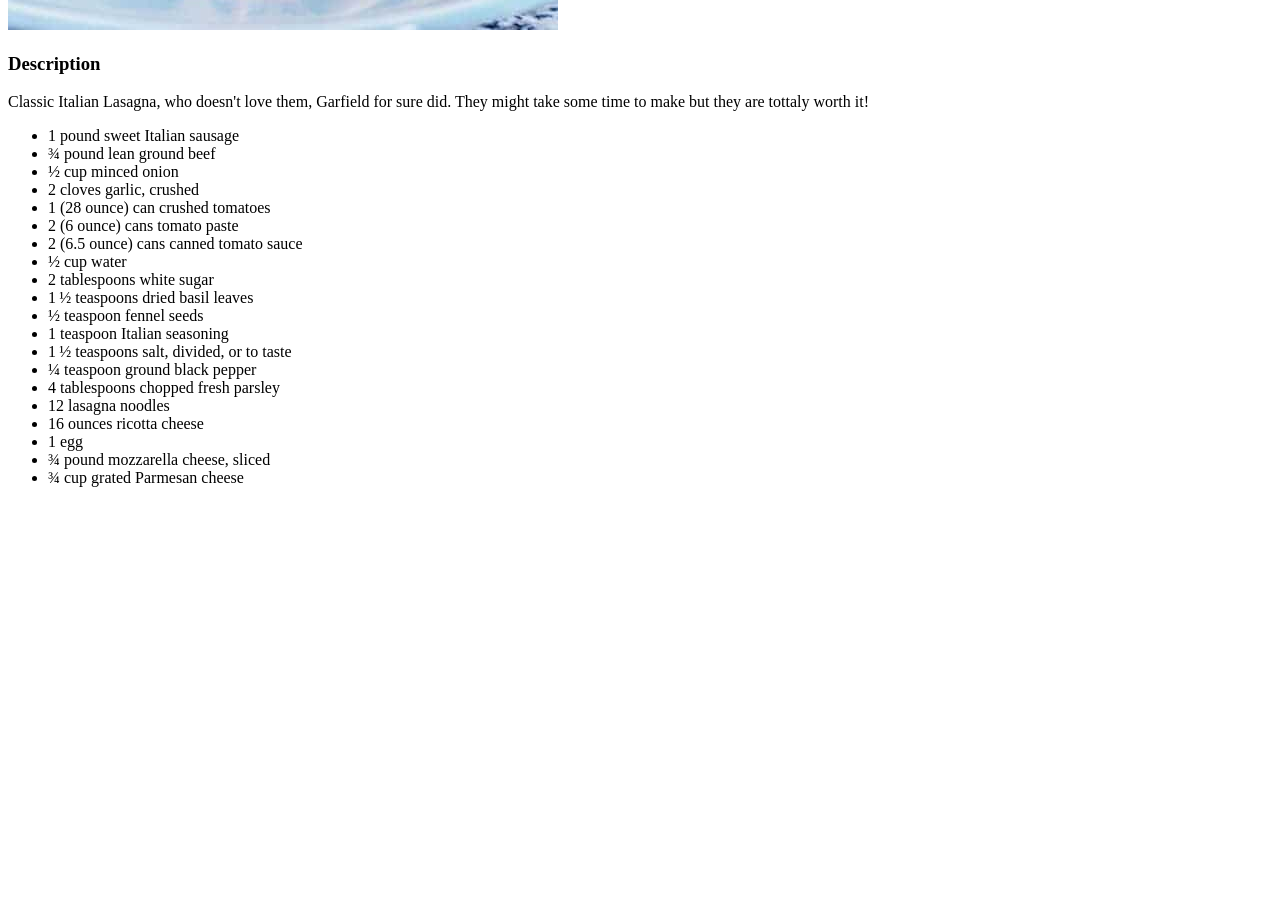
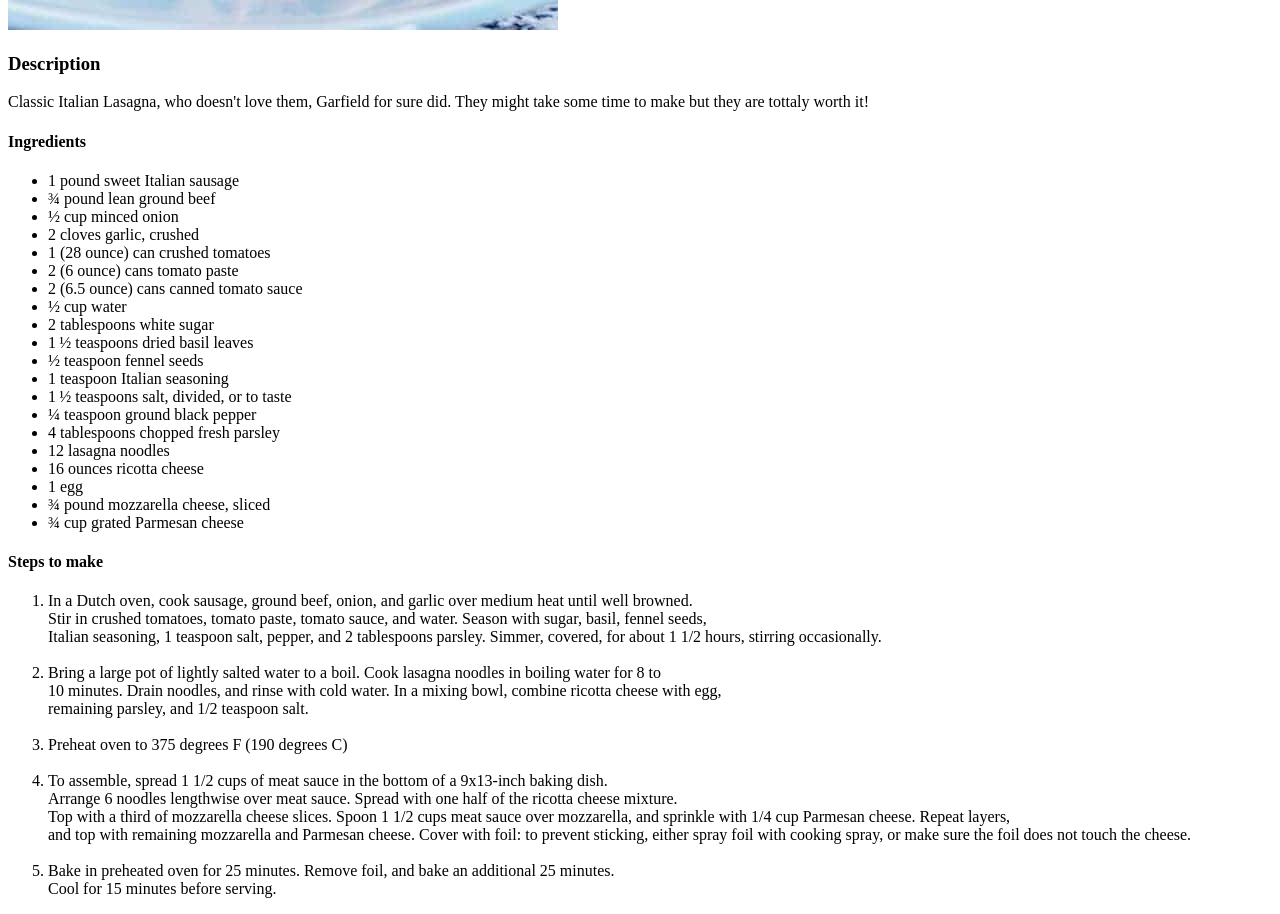
Before and after one commit to taliour/odin-recipes, a plain HTML site: page recipes/lasagna.html in a window 1280 px wide. Shown: the part 600-1514 px from the top of the page. Before the commit the page ends 1103 px from the top, so only its background shows below. Drawn offline with Linux system fonts and the light colour scheme.

Commit message:
Add Recipe instructions, fix wrong number headers     Added the instructions, fix the wrong headers and added break lines for readability

```diff
--- a/recipes/lasagna.html
+++ b/recipes/lasagna.html
@@ -10,6 +10,7 @@
         <img src="../img/lasagna.jpg" alt="Deliciuous lasagna image">
         <h3>Description</h3>
         <p>Classic Italian Lasagna, who doesn't love them, Garfield for sure did. They might take some time to make but they are tottaly worth it!</p>
+        <h4>Ingredients</h4>
         <ul>
             <li>1 pound sweet Italian sausage</li>
             <li>¾ pound lean ground beef</li>
@@ -32,5 +33,17 @@
             <li>¾ pound mozzarella cheese, sliced</li>
             <li>¾ cup grated Parmesan cheese</li>
         </ul>
+        <h4>Steps to make</h4>
+        <ol>
+            <li>In a Dutch oven, cook sausage, ground beef, onion, and garlic over medium heat until well browned.<br> Stir in crushed tomatoes, tomato paste, tomato sauce, and water. Season with sugar, basil, fennel seeds,<br> Italian seasoning, 1 teaspoon salt, pepper, and 2 tablespoons parsley. Simmer, covered, for about 1 1/2 hours, stirring occasionally.</li>
+            <br>
+            <li>Bring a large pot of lightly salted water to a boil. Cook lasagna noodles in boiling water for 8 to<br> 10 minutes. Drain noodles, and rinse with cold water. In a mixing bowl, combine ricotta cheese with egg,<br> remaining parsley, and 1/2 teaspoon salt.</li>
+            <br>
+            <li>Preheat oven to 375 degrees F (190 degrees C)</li>
+            <br>
+            <li>To assemble, spread 1 1/2 cups of meat sauce in the bottom of a 9x13-inch baking dish.<br> Arrange 6 noodles lengthwise over meat sauce. Spread with one half of the ricotta cheese mixture.<br> Top with a third of mozzarella cheese slices. Spoon 1 1/2 cups meat sauce over mozzarella, and sprinkle with 1/4 cup Parmesan cheese. Repeat layers,<br> and top with remaining mozzarella and Parmesan cheese. Cover with foil: to prevent sticking, either spray foil with cooking spray, or make sure the foil does not touch the cheese.</li>
+            <br>
+            <li>Bake in preheated oven for 25 minutes. Remove foil, and bake an additional 25 minutes.<br> Cool for 15 minutes before serving.</li>
+        </ol>
     </body>
 </html>
```
